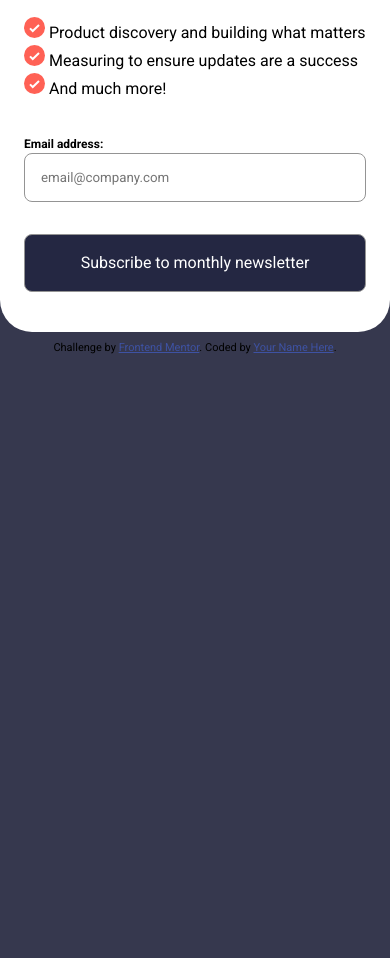
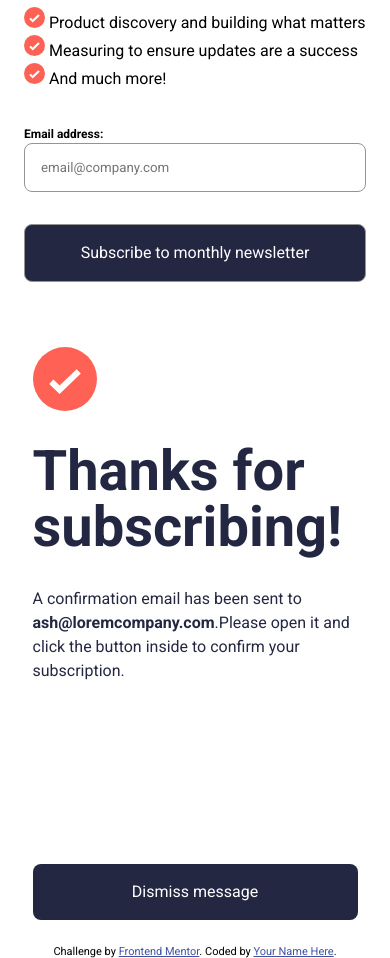
Before and after one commit to Emelinur/newsletter-sign-up-with-success-message-main, a plain HTML site: page index.html in a window 390 px wide. Shown: the part 480-1438 px from the top of the page. Before the commit the page ends 844 px from the top, so only its background shows below. Drawn offline with Linux system fonts and the light colour scheme.

Commit message:
update index.html and style.css

```diff
--- a/index.html
+++ b/index.html
@@ -1,16 +1,22 @@
 <!DOCTYPE html>
 <html lang="en">
-
   <head>
     <meta charset="UTF-8" />
     <meta name="viewport" content="width=device-width, initial-scale=1.0" />
     <!-- displays site properly based on user's device -->
 
-  <link rel="icon" type="image/png" sizes="32x32" href="./assets/images/favicon-32x32.png" />
+    <link
+      rel="icon"
+      type="image/png"
+      sizes="32x32"
+      href="./assets/images/favicon-32x32.png"
+    />
     <link rel="preconnect" href="https://fonts.googleapis.com" />
     <link rel="preconnect" href="https://fonts.gstatic.com" crossorigin />
-  <link href="https://fonts.googleapis.com/css2?family=Roboto:ital,wght@0,100..900;1,100..900&display=swap"
-    rel="stylesheet" />
+    <link
+      href="https://fonts.googleapis.com/css2?family=Roboto:ital,wght@0,100..900;1,100..900&display=swap"
+      rel="stylesheet"
+    />
     <link rel="stylesheet" href="style.css" />
 
     <title>
@@ -31,6 +37,7 @@
   </head>
 
   <body>
+    <!-- Sign-up form start -->
     <main>
       <article class="card">
         <div class="card-content">
@@ -40,65 +47,123 @@
           </p>
           <ul class="card-list">
             <li>
-            <svg xmlns="http://www.w3.org/2000/svg" width="21" height="21" viewBox="0 0 21 21">
+              <svg
+                xmlns="http://www.w3.org/2000/svg"
+                width="21"
+                height="21"
+                viewBox="0 0 21 21"
+              >
+                <g fill="none">
+                  <circle cx="10.5" cy="10.5" r="10.5" fill="#FF6155" />
+                  <path
+                    stroke="#FFF"
+                    stroke-width="2"
+                    d="M6 11.381 8.735 14 15 8"
+                  />
+                </g>
+              </svg>
+              Product discovery and building what matters
+            </li>
+            <li>
+              <svg
+                xmlns="http://www.w3.org/2000/svg"
+                width="21"
+                height="21"
+                viewBox="0 0 21 21"
+              >
+                <g fill="none">
+                  <circle cx="10.5" cy="10.5" r="10.5" fill="#FF6155" />
+                  <path
+                    stroke="#FFF"
+                    stroke-width="2"
+                    d="M6 11.381 8.735 14 15 8"
+                  />
+                </g>
+              </svg>
+              Measuring to ensure updates are a success
+            </li>
+            <li>
+              <svg
+                xmlns="http://www.w3.org/2000/svg"
+                width="21"
+                height="21"
+                viewBox="0 0 21 21"
+              >
+                <g fill="none">
+                  <circle cx="10.5" cy="10.5" r="10.5" fill="#FF6155" />
+                  <path
+                    stroke="#FFF"
+                    stroke-width="2"
+                    d="M6 11.381 8.735 14 15 8"
+                  />
+                </g>
+              </svg>
+              And much more!
+            </li>
+          </ul>
+          <form action="">
+            <label for="email">Email address:</label><br />
+            <input
+              type="email"
+              id="form_mail"
+              name="email"
+              placeholder="email@company.com"
+            /><br />
+          </form>
+          <button type="submit" class="submit_button">
+            Subscribe to monthly newsletter
+          </button>
+        </div>
+        <picture class="card-img">
+          <source
+            media="(min-width: 1024px)"
+            srcset="assets/images/illustration-sign-up-desktop.svg"
+          />
+          <source
+            media="(min-width: 768px)"
+            srcset="assets/images/illustration-sign-up-tablet.svg"
+          />
+          <img
+            src="assets/images/illustration-sign-up-mobile.svg"
+            alt="Sign up illustration"
+          />
+        </picture>
+      </article>
+    </main>
+
+    <!-- Sign-up form end -->
+
+    <!-- Success message start -->
+    <main>
+      <article class="card_success_message">
+        <svg
+          xmlns="http://www.w3.org/2000/svg"
+          width="64"
+          height="64"
+          viewBox="0 0 21 21"
+        >
           <g fill="none">
             <circle cx="10.5" cy="10.5" r="10.5" fill="#FF6155" />
             <path stroke="#FFF" stroke-width="2" d="M6 11.381 8.735 14 15 8" />
           </g>
         </svg>
-            Product discovery and building what matters
-          </li>
-          <li>
-            <svg xmlns="http://www.w3.org/2000/svg" width="21" height="21" viewBox="0 0 21 21">
-              <g fill="none">
-                <circle cx="10.5" cy="10.5" r="10.5" fill="#FF6155" />
-                <path stroke="#FFF" stroke-width="2" d="M6 11.381 8.735 14 15 8" />
-              </g>
-            </svg>
-            Measuring to ensure updates are a success
-          </li>
-          <li>
-            <svg xmlns="http://www.w3.org/2000/svg" width="21" height="21" viewBox="0 0 21 21">
-              <g fill="none">
-                <circle cx="10.5" cy="10.5" r="10.5" fill="#FF6155" />
-                <path stroke="#FFF" stroke-width="2" d="M6 11.381 8.735 14 15 8" />
-              </g>
-            </svg>
-            And much more!
-          </li>
-        </ul>
-        <!-- Sign-up form start -->
-        <form action="">
-          <label for="email">Email address:</label><br />
-          <input type="email" id="form_mail" name="email" placeholder="email@company.com" /><br />
-        </form>
-        <!-- Sign-up form end -->
-
-        <button type="submit" class="submit_button">Subscribe to monthly newsletter</button>
-      </div>
-<picture class="card-img">
-  <source media="(min-width: 1024px)" srcset="assets/images/illustration-sign-up-desktop.svg">
-
-  <source media="(min-width: 768px)" srcset="assets/images/illustration-sign-up-tablet.svg">
-
-  <img src="assets/images/illustration-sign-up-mobile.svg" alt="Sign up illustration">
-</picture>
+        <h1 class="success_title">Thanks for subscribing!</h1>
+        <p class="success_text">
+          A confirmation email has been sent to
+          <b>ash@loremcompany.com</b>.Please open it and click the button inside
+          to confirm your subscription.
+        </p>
+        <button class="success_btn">Dismiss message</button>
       </article>
     </main>
-  <!-- Success message start -->
-
-  <!-- Thanks for subscribing! A confirmation email has been sent to
-    ash@loremcompany.com. Please open it and click the button inside to confirm
-    your subscription. Dismiss message -->
 
     <!-- Success message end -->
 
-
     <div class="attribution">
       Challenge by
-    <a href="https://www.frontendmentor.io?ref=challenge" target="_blank">Frontend Mentor</a>. Coded by <a href="#">Your
-      Name Here</a>.
+      <a href="https://www.frontendmentor.io?ref=challenge" target="_blank"
+        >Frontend Mentor</a
+      >. Coded by <a href="#">Your Name Here</a>.
     </div>
   </body>
-
 </html>
--- a/style.css
+++ b/style.css
@@ -56,6 +56,8 @@ body {
   align-items: center;
   min-height: 100vh;
 }
+
+/* Sign-up form start */
 main {
   display: flex;
   justify-content: center;
@@ -129,7 +131,7 @@ button:hover {
     rgba(255, 82, 123, 1) 100%
   );
 }
-.card-img img{
+.card-img img {
   width: 100%;
   height: 100%;
   object-fit: cover;
@@ -145,7 +147,7 @@ display: block;
       "img"
       "content";
     align-items: center;
-    gap:0px;
+    gap: 0px;
   }
   .card-img {
     grid-area: img;
@@ -158,7 +160,7 @@ display: block;
     display: flex;
     flex-direction: column;
     gap: var(--spacing-400);
-    padding:var(--spacing-500)  0 var(--spacing-100) 0 ;
+    padding: var(--spacing-500) 0 var(--spacing-100) 0;
   }
   .card-title {
     font-size: var(--fs-1);
@@ -191,7 +193,7 @@ display: block;
     display: flex;
     flex-direction: column;
     gap: var(--spacing-400);
-    padding:var(--spacing-500) var(--spacing-300);
+    padding: var(--spacing-500) var(--spacing-300);
   }
   .card-title {
     font-size: var(--fs-1);
@@ -200,3 +202,72 @@ display: block;
     line-height: var(--lh);
   }
 }
+/* Sign-up form end */
+
+/* Success message start  */
+.card_success_message {
+  width: 31.5rem; /* 504px */
+  display: none;
+  flex-direction: column;
+  gap: var(--spacing-400);
+  border: 1px solid var(--white);
+  border-radius: var(--spacing-400);
+  padding: var(--spacing-800);
+  background-color: var(--white);
+}
+
+.success_title {
+  font-size: var(--fs);
+  font-weight: var(--fw-bold);
+  letter-spacing: var(--ls);
+  line-height: var(--lh);
+  color: var(--blue-900);
+}
+.success_text {
+  font-size: var(--fs-2);
+  font-weight: var(--fw-regular);
+  letter-spacing: var(--ls-1);
+  line-height: var(--lh-1);
+  color: var(--blue-900);
+}
+.success_btn {
+  padding: var(--spacing-200);
+  font-size: var(--fs-2);
+  font-weight: var(--fw-regular);
+  letter-spacing: var(--ls-1);
+  line-height: var(--lh-1);
+  color: var(--white);
+  background-color: var(--blue-900);
+  border-radius: var(--spacing-100);
+  cursor: pointer;
+  transition: background 0.2s ease, box-shadow 0.2s ease, transform 0.1s ease;
+  border: 0px;
+}
+.success_btn:hover,
+.success_btn:focus-visible {
+  background-color: #ff6a3a;
+  background-image: linear-gradient(
+    90deg,
+    rgba(255, 106, 58, 1) 0%,
+    rgba(255, 82, 123, 1) 100%
+  );
+
+  box-shadow: 0 10px 20px rgba(255, 106, 58, 0.35);
+  transform: translateY(-1px);
+}
+@media (max-width: 768px) {
+  body {
+    background-color: var(--white);
+  }
+  .card_success_message {
+    width: 375px;
+    height: 623px;
+    display: flex;
+    justify-content: center;
+    padding: var(--spacing-300);
+  }
+  .success_btn {
+    margin-top: auto;
+  }
+}
+/* Success message end */
```
Lines whose indentation alone changed are shown as unchanged.
